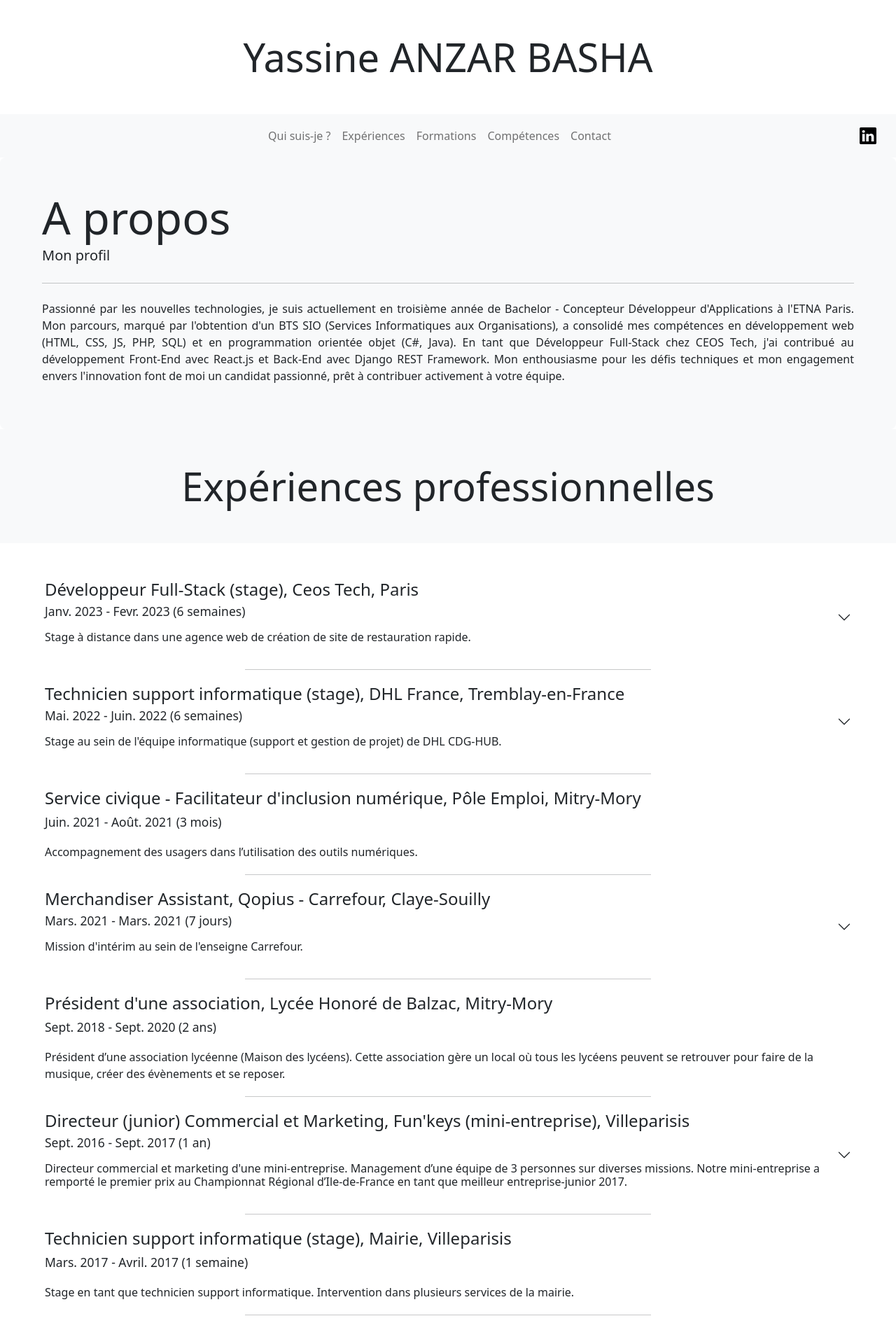
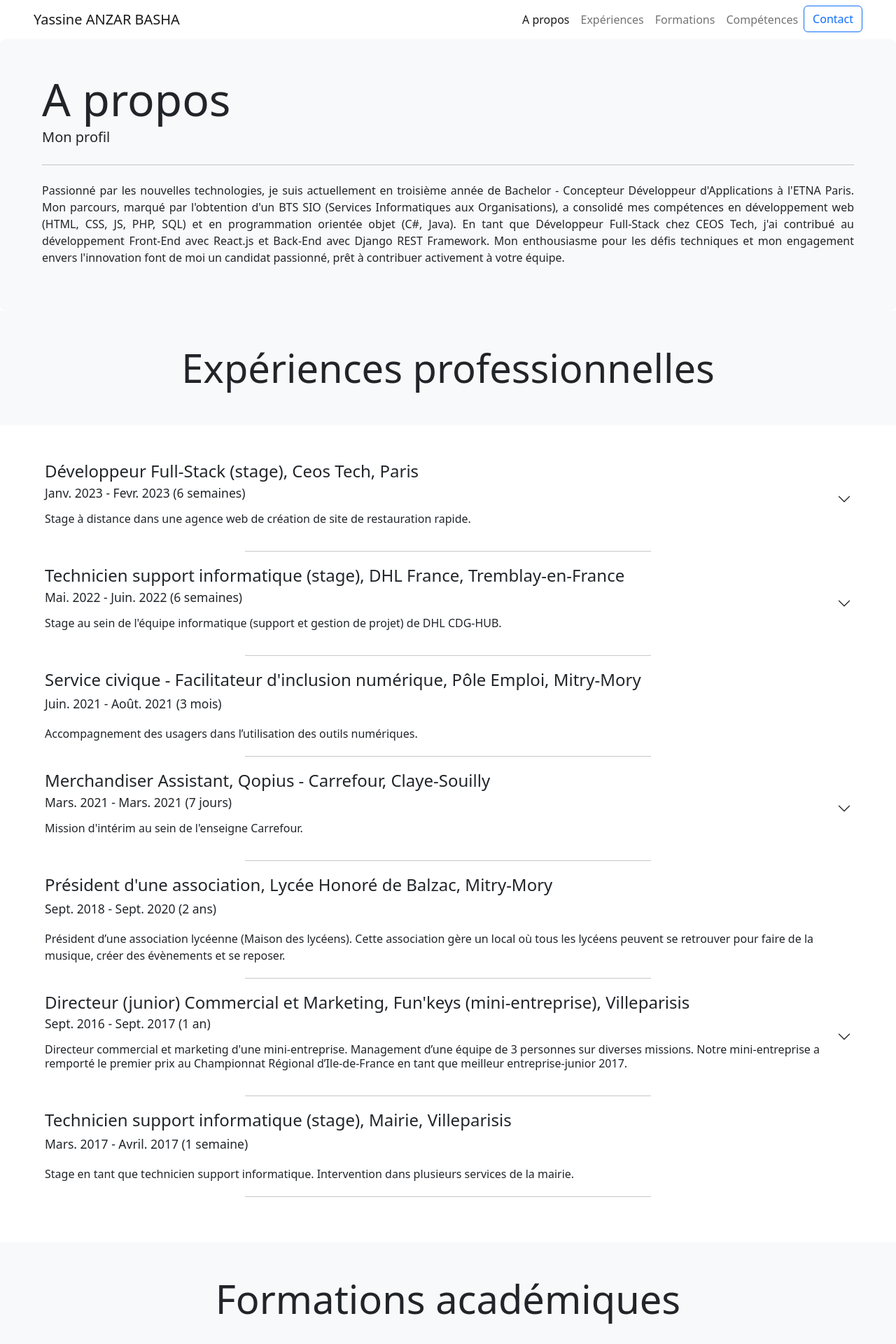
Before and after one commit to TheYassAnz/portfolio, a PHP site: page / in a window 1280 px wide. Shown: the top 1920 px of the page at 70% size. Run offline with PHP 8.4, Linux system fonts and the light colour scheme; data comes from the database, SQL or seed files in the repository; some libraries are stand-ins or nearby versions.

Commit message:
style: navbar align right

```diff
--- a/index.php
+++ b/index.php
@@ -35,21 +35,15 @@ require_once('library/function/required_function.php'); // Inclut les fonctions
 
 <body>
     <header>
-        <!-- TOP TITLE -->
-        <div id="website-title" class="container-fluid p-5 text-center">
-            <a class="text-dark text-decoration-none display-4" href="#"><?= $_SESSION['WEBSITE_TITLE'] ?></a>
-        </div>
-        <!-- NAV -->
-        <nav id="navbar_top" aria-label="Menu principal" class="navbar navbar-expand-lg navbar-light bg-light">
-            <div class="container-fluid">
-                <a id="navbar-brand" class="navbar-brand" href="#"></a>
-                <button class="navbar-toggler" type="button" data-bs-toggle="collapse" data-bs-target="#navbar" aria-controls="navbar" aria-expanded="false" aria-label="Toggle navigation">
+        <nav class="navbar navbar-expand-lg mx-5">
+            <a class="navbar-brand" href="#">Yassine ANZAR BASHA</a>
+            <button class="navbar-toggler" type="button" data-bs-toggle="collapse" data-bs-target="#navbarSupportedContent" aria-controls="navbarSupportedContent" aria-expanded="false" aria-label="Toggle navigation">
                 <span class="navbar-toggler-icon"></span>
             </button>
-                <div class="collapse navbar-collapse" id="navbar">
-                    <ul class="navbar-nav mx-auto mb-2 mb-lg-0">
+            <div class="collapse navbar-collapse justify-content-end" id="navbarSupportedContent">
+                <ul class="navbar-nav">
                     <li class="nav-item">
-                            <a class="nav-link" href="#qui-suis-je">Qui suis-je ?</a>
+                        <a class="nav-link active" aria-current="page" href="#a-propos">A propos</a>
                     </li>
                     <li class="nav-item">
                         <a class="nav-link" href="#experiences">Expériences</a>
@@ -61,18 +55,18 @@ require_once('library/function/required_function.php'); // Inclut les fonctions
                         <a class="nav-link" href="#competences">Compétences</a>
                     </li>
                     <li class="nav-item">
-                            <a class="nav-link" href="#contact">Contact</a>
+                        <a class="btn btn-outline-primary" href="#contact">Contact</a>
                     </li>
                 </ul>
-                    <div class="d-flex my-2 my-lg-0">
-                        <a class="navbar-brand" target="blank" href="<?= $_SESSION['LINKEDIN_SRC'] ?>">
-                            <span class="bi bi-linkedin" style="font-size: 1.5rem; color: black;"></span>
-                        </a>
-                    </div>
-                </div>
             </div>
         </nav>
-        <script type="text/javascript">
+
+        <body>
+            <nav>
+
+            </nav>
+
+            <!-- <script type="text/javascript">
                 document.addEventListener("DOMContentLoaded", function() {
                     window.addEventListener('scroll', function() {
                         let height = document.getElementById('website-title').offsetHeight;
@@ -90,7 +84,7 @@ require_once('library/function/required_function.php'); // Inclut les fonctions
                         }
                     });
                 });
-        </script>
+            </script> -->
     </header>
     <!-- MAIN -->
     <main class="text-justify">
```
Lines whose indentation alone changed are shown as unchanged.
